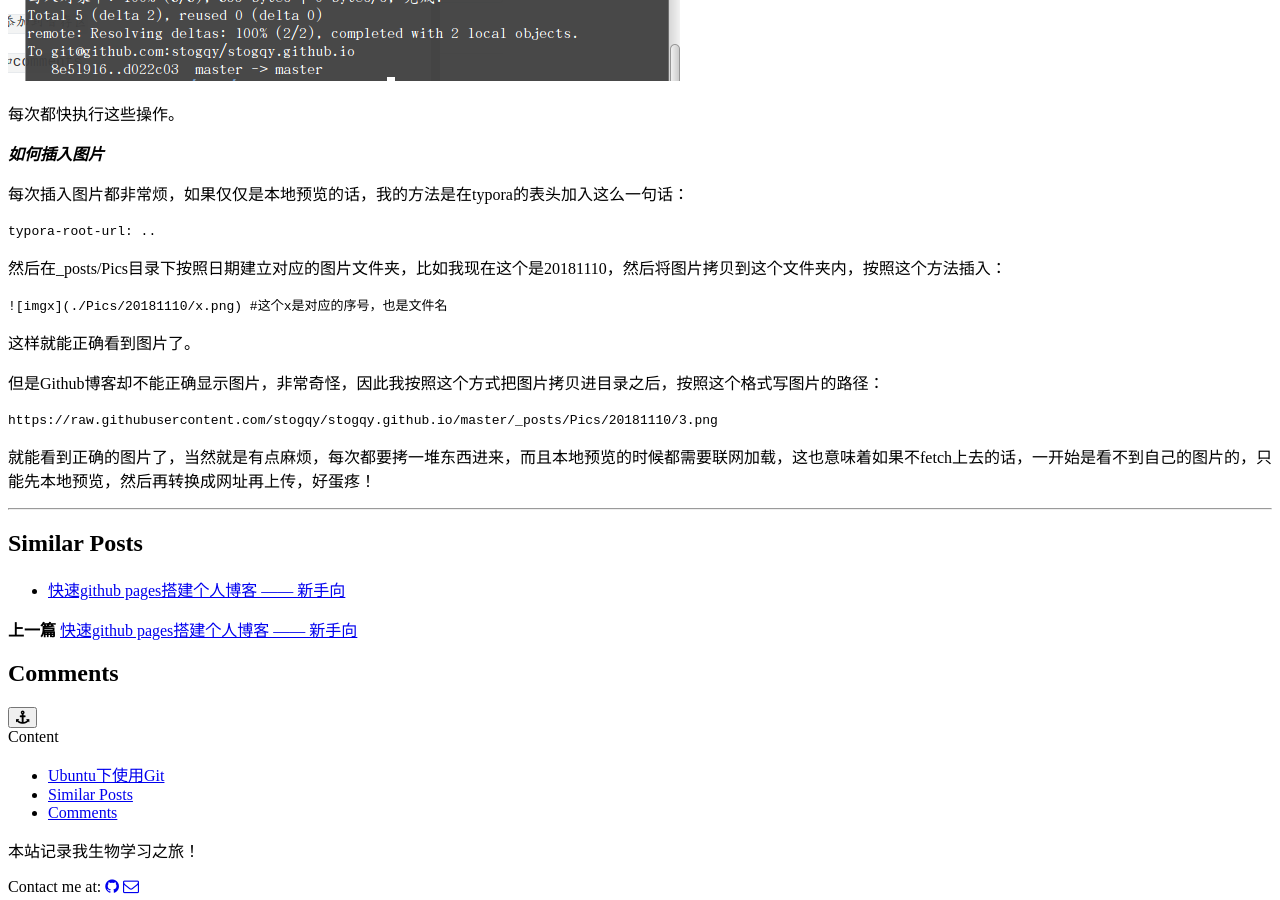
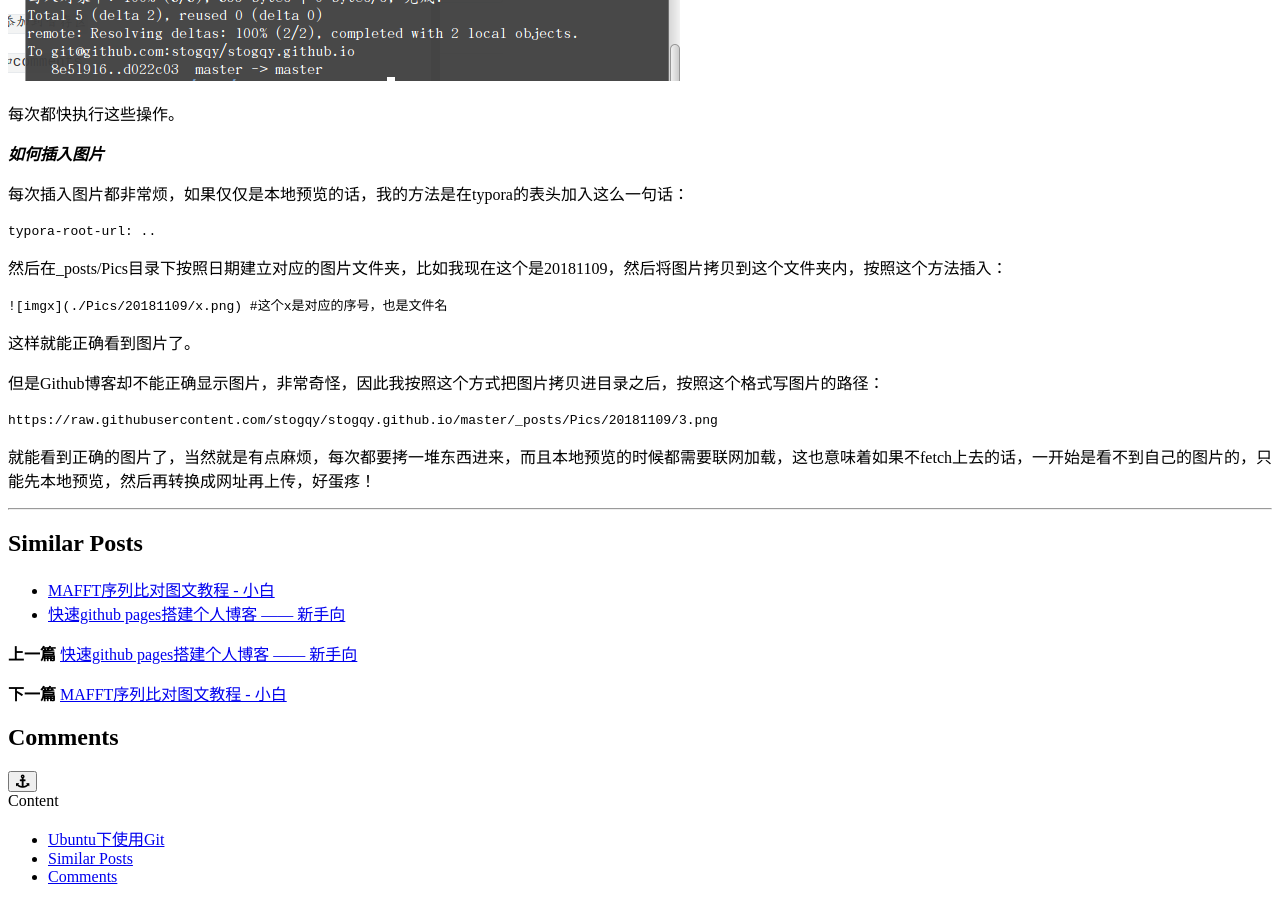
Before and after one commit to stogqy/stogqy.github.io, a Jekyll site: the page built from _posts/2018-11-09-SomePresetupWorks.md, in a window 1280 px wide and 900 px high, scrolled down 1746 px. Built offline with Jekyll 4.4.1, drawn with Linux system fonts in a browser that asks for light colours; comment, search, counter and statistics services are not loaded; a style sheet for code colours, icons or effects is not loaded; some of the changed lines change nothing that is shown.

Commit message:
2018年11月10日 星期六 MAFFTT教程
2018年11月10日 星期六
MAFFTT教程

```diff
--- a/_posts/2018-11-10-SomePresetupWorks.md
+++ b/_posts/2018-11-09-SomePresetupWorks.md
@@ -1,7 +1,7 @@
 ---
 layout: post
 title: "一些准备小小的工作"
-data:  2018-11-10
+data:  2018-11-09
 categories: Tutorials
 tags:  教程 tutorial github
 ---
@@ -28,7 +28,7 @@
 
 登录github->Settings->SSH and GPG keys->New SSH key，就像这样：
 
-![img1](https://raw.githubusercontent.com/stogqy/stogqy.github.io/master/_posts//Pics/20181110/1.png)
+![img1](https://raw.githubusercontent.com/stogqy/stogqy.github.io/master/_posts//Pics/20181109/1.png)
 
 测试是否成功：
 
@@ -36,7 +36,7 @@
 
 如果看到这样的，就成功了：
 
-![img2](https://raw.githubusercontent.com/stogqy/stogqy.github.io/master/_posts/Pics/20181110/2.png)
+![img2](https://raw.githubusercontent.com/stogqy/stogqy.github.io/master/_posts/Pics/20181109/2.png)
 
 Clone项目到本地：
 
@@ -51,7 +51,7 @@
 `git push				#上传操作`
 
 
-![img3](https://raw.githubusercontent.com/stogqy/stogqy.github.io/master/_posts/Pics/20181110/3.png)
+![img3](https://raw.githubusercontent.com/stogqy/stogqy.github.io/master/_posts/Pics/20181109/3.png)
 
 每次都快执行这些操作。
 
@@ -61,14 +61,14 @@
 
 `typora-root-url: ..`
 
-然后在_posts/Pics目录下按照日期建立对应的图片文件夹，比如我现在这个是20181110，然后将图片拷贝到这个文件夹内，按照这个方法插入：
+然后在_posts/Pics目录下按照日期建立对应的图片文件夹，比如我现在这个是20181109，然后将图片拷贝到这个文件夹内，按照这个方法插入：
 
-`![imgx](./Pics/20181110/x.png)	#这个x是对应的序号，也是文件名`
+`![imgx](./Pics/20181109/x.png)	#这个x是对应的序号，也是文件名`
 
 这样就能正确看到图片了。
 
 但是Github博客却不能正确显示图片，非常奇怪，因此我按照这个方式把图片拷贝进目录之后，按照这个格式写图片的路径：
 
-`https://raw.githubusercontent.com/stogqy/stogqy.github.io/master/_posts/Pics/20181110/3.png`
+`https://raw.githubusercontent.com/stogqy/stogqy.github.io/master/_posts/Pics/20181109/3.png`
 
 就能看到正确的图片了，当然就是有点麻烦，每次都要拷一堆东西进来，而且本地预览的时候都需要联网加载，这也意味着如果不fetch上去的话，一开始是看不到自己的图片的，只能先本地预览，然后再转换成网址再上传，好蛋疼！
--- /dev/null
+++ b/_posts/2018-11-10-MAFFTAlignment.md
@@ -0,0 +1,88 @@
+---
+layout: post
+title: "MAFFT序列比对图文教程 - 小白"
+data:  2018-11-10
+categories: Tutorials
+tags:  教程 tutorial Biology
+---
+
+* content
+{:toc}
+## MAFFT介绍
+
+MAFFT是一款类似于ClusterW的多重序列比对软件,想了解详细信息的可以上他们的[官网](https://mafft.cbrc.jp/alignment/software/)看看。关于多重序列比对软件的选择，想了解的童鞋可以看一下这篇文章：
+
+Wong K M, Suchard M A, Huelsenbeck J P. Alignment uncertainty and genomic analysis. Science, 2008, 319: 473-6.
+
+## 下载
+
+MAFFT是全平台支持的，请根据自己的系统，到[官网](https://mafft.cbrc.jp/alignment/software/)下载对应的软件版本。我下载的是2018-08-22的win64版本：
+
+https://mafft.cbrc.jp/alignment/software/mafft-7.409-win64-signed.zip
+
+下载好之后解压到任何想防止的地方，我没试过中文路径有没有影响，如果想避免麻烦的话，直接放到英文路径即可。
+
+## 使用
+
+进入文件目录，双击`mafft.bat`文件，即可打开软件：
+
+![img1](https://raw.githubusercontent.com/stogqy/stogqy.github.io/master/_posts/Pics/20181110/1.PNG)
+
+**1. 载入序列**
+
+将FASTA格式的序列复制到软件目录，然后拖到窗口即可载入序列：
+
+![img2](https://raw.githubusercontent.com/stogqy/stogqy.github.io/master/_posts/Pics/20181110/2.PNG)
+
+**2. 选择输出文件**
+
+在窗口填写输出文件名，然后按enter，这个随意命名：
+
+![img3](https://raw.githubusercontent.com/stogqy/stogqy.github.io/master/_posts/Pics/20181110/3.PNG)
+
+**3. 选择输出格式**
+有6种输出格式可选：
+Output format?
+  1. Clustal format / Sorted
+  2. Clustal format / Input order
+  3. Fasta format   / Sorted
+  4. Fasta format   / Input order
+  5. Phylip format  / Sorted
+  6. Phylip format  / Input order
+一般我们就选4好了，让它按照源文件顺序输出比对好的fasta格式文件即可。
+然后会让你选择比对方式，有6种可选：
+Strategy?
+  1. --auto
+  2. FFT-NS-1 (fast)
+  3. FFT-NS-2 (default)
+  4. G-INS-i  (accurate)
+  5. L-INS-i  (accurate)
+  6. E-INS-i  (accurate)
+如果也是跟我一样的小白，直接选1好了。
+附带参数也别管了，直接确定即可。然后再按确定即可完成比对：
+
+![img4](https://raw.githubusercontent.com/stogqy/stogqy.github.io/master/_posts/Pics/20181110/4.PNG)
+
+出现类似这样的，就是跑完了：
+
+![img5](https://raw.githubusercontent.com/stogqy/stogqy.github.io/master/_posts/Pics/20181110/5.PNG)
+
+然后直接按确定退出比对，比对完成之后在软件目录我们会得到一个输出结果，我们直接把它拷到我们想要的目录即可。
+
+**4. 绘制比对结果图**
+推荐ESPript进行着色，它的网址是：
+http://espript.ibcp.fr/ESPript/cgi-bin/ESPript.cgi
+最好用Chrome浏览器打开，我之前用过Safari好像最后不会弹出结果窗口。
+
+首先在Aligned Sequence处把我们的比对结果选上；
+然后把二级结构的PDB文件勾上；
+再点击SUBMIT即可：
+![img6](https://raw.githubusercontent.com/stogqy/stogqy.github.io/master/_posts/Pics/20181110/6.PNG)
+
+对了，别忘记勾选输出格式，一般我就默认，方便后续修改字体和排列啥的。
+![img7](https://raw.githubusercontent.com/stogqy/stogqy.github.io/master/_posts/Pics/20181110/7.PNG)
+
+然后会弹出一个窗口：
+![img8](https://raw.githubusercontent.com/stogqy/stogqy.github.io/master/_posts/Pics/20181110/8.PNG)
+点击对应的文件，就是最终的比对结果了：、
+![img9](https://raw.githubusercontent.com/stogqy/stogqy.github.io/master/_posts/Pics/20181110/9.PNG)
```
Also changed, not shown: _posts/Pics/20181109/1.png (added), _posts/Pics/20181109/2.png (added), _posts/Pics/20181109/3.png (added), _posts/Pics/20181110/1.png, _posts/Pics/20181110/2.png, _posts/Pics/20181110/3.png, _posts/Pics/20181110/4.PNG (added), _posts/Pics/20181110/5.PNG (added), _posts/Pics/20181110/6.PNG (added), _posts/Pics/20181110/7.PNG (added), _posts/Pics/20181110/8.PNG (added), _posts/Pics/20181110/9.PNG (added).
